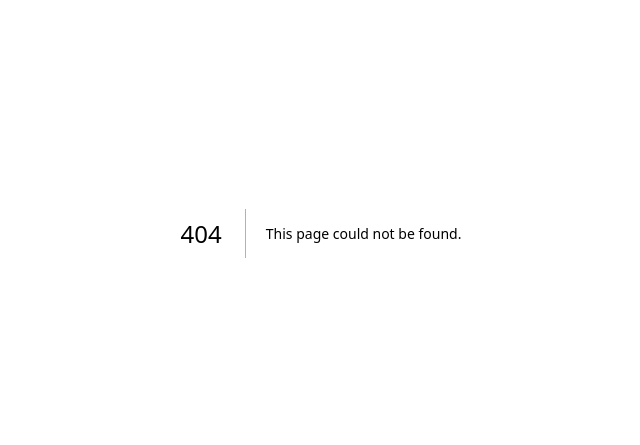
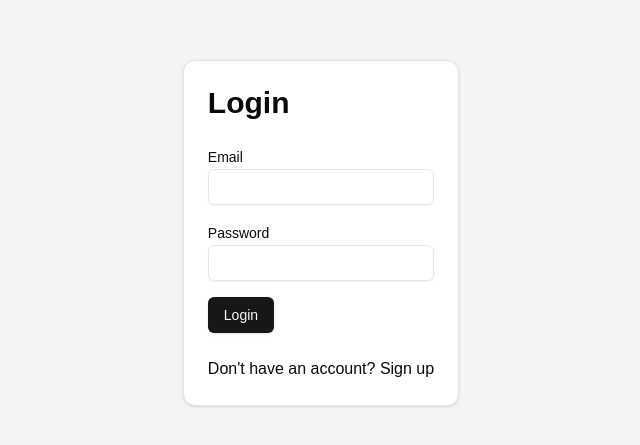
Before and after one commit to tq99/useless-gadget, a Next.js app: page /login in a window 1280 px wide. Before the commit this address had no page. Shown: the part 167-612 px from the top of the page, without its empty margins (319-959 px from the left). Built offline with nearby package versions, Linux system fonts and the light colour scheme.

Commit message:
added login a page

```diff
--- a/app/home/page.tsx
+++ b/app/home/page.tsx
@@ -1,17 +1,53 @@
-import { Button } from "@/components/ui/button"
-const HomePage = ()=>{
+// app/page.tsx
 
+"use client"; // Marking this component as a client component
+
+import Image from 'next/image';
+import { Button } from '@/components/ui/button'; // Adjust the import path based on your setup
+
+export default function Home() {
     return (
-        <div>
-            <div>
+        <div className="flex flex-col items-center justify-start min-h-screen bg-gray-100">
+            {/* Header Section */}
+            <header className="w-full p-4 bg-blue-600 text-white flex justify-between items-center">
+                <h1 className="text-2xl font-bold">Useless Gadget</h1>
+                <Button variant="outline" className="text-white">Login</Button>
+            </header>
 
-                Helooo
-                <Button/>
-            </div>
+            {/* Main Content */}
+            <main className="flex flex-col items-center space-y-8 mt-8 w-full">
+
+                {/* Section 1 - Full Width with Max Width */}
+                <section className="flex items-start bg-white shadow-md rounded-lg p-4 w-full max-w-[calc(100%-2rem)]">
+                    <Image src="/path/to/image1.jpg" alt="Image 1" width={150} height={150} className="mr-4" />
+                    <div className="flex flex-col">
+                        <h2 className="text-xl font-semibold">Section 1 Title</h2>
+                        <p>This is some description text for section 1.</p>
+                        <Button className="mt-2">Learn More</Button>
+                    </div>
+                </section>
+
+                {/* Section 2 */}
+                <section className="flex items-start bg-white shadow-md rounded-lg p-4 w-full max-w-[calc(100%-2rem)]">
+                    <Image src="/path/to/image2.jpg" alt="Image 2" width={150} height={150} className="mr-4" />
+                    <div className="flex flex-col">
+                        <h2 className="text-xl font-semibold">Section 2 Title</h2>
+                        <p>This is some description text for section 2.</p>
+                        <Button className="mt-2">Learn More</Button>
+                    </div>
+                </section>
+
+                {/* Section 3 */}
+                <section className="flex items-start bg-white shadow-md rounded-lg p-4 w-full max-w-[calc(100%-2rem)]">
+                    <Image src="/path/to/image3.jpg" alt="Image 3" width={150} height={150} className="mr-4" />
+                    <div className="flex flex-col">
+                        <h2 className="text-xl font-semibold">Section 3 Title</h2>
+                        <p>This is some description text for section 3.</p>
+                        <Button className="mt-2">Learn More</Button>
+                    </div>
+                </section>
+
+            </main>
         </div>
-    )
-
+    );
 }
-
-
-export default HomePage
--- /dev/null
+++ b/app/login/page.tsx
@@ -0,0 +1,70 @@
+"use client";
+import { useState } from 'react';
+import { Button } from '@/components/ui/button';
+import { Card, CardHeader, CardContent, CardFooter } from '@/components/ui/card';
+import { Label } from '@/components/ui/label';
+import { Input } from '@/components/ui/input';
+
+export default function LoginPage() {
+    const [email, setEmail] = useState('');
+    const [password, setPassword] = useState('');
+    const [error, setError] = useState('');
+
+    const handleSubmit = async (e: React.FormEvent) => {
+        e.preventDefault();
+        // Implement your login logic here
+        // For example, call an API to authenticate the user
+        const res = await fetch('/api/auth/login', {
+            method: 'POST',
+            headers: {
+                'Content-Type': 'application/json',
+            },
+            body: JSON.stringify({ email, password }),
+        });
+
+        if (!res.ok) {
+            setError('Login failed. Please check your credentials.');
+        } else {
+            // Handle successful login (e.g., redirect or update state)
+        }
+    };
+
+    return (
+        <div className="flex items-center justify-center min-h-screen bg-gray-100">
+            <Card>
+                <CardHeader>
+                    <h2 className="text-3xl font-bold">Login</h2>
+                </CardHeader>
+                <CardContent>
+                    <form onSubmit={handleSubmit}>
+                        {error && <p className="text-red-500">{error}</p>}
+                        <div className="mb-4">
+                            <Label htmlFor="email">Email</Label>
+                            <Input
+                                id="email"
+                                type="email"
+                                value={email}
+                                onChange={(e) => setEmail(e.target.value)}
+                                required
+                            />
+                        </div>
+                        <div className="mb-4">
+                            <Label htmlFor="password">Password</Label>
+                            <Input
+                                id="password"
+                                type="password"
+                                value={password}
+                                onChange={(e) => setPassword(e.target.value)}
+                                required
+                            />
+                        </div>
+                        <Button type="submit">Login</Button>
+                    </form>
+                </CardContent>
+                <CardFooter>
+                    <p>Don't have an account? <a href="/signup">Sign up</a></p>
+                </CardFooter>
+            </Card>
+        </div>
+    );
+}
--- /dev/null
+++ b/components/ui/card.tsx
@@ -0,0 +1,76 @@
+import * as React from "react"
+
+import { cn } from "@/lib/utils"
+
+const Card = React.forwardRef<
+  HTMLDivElement,
+  React.HTMLAttributes<HTMLDivElement>
+>(({ className, ...props }, ref) => (
+  <div
+    ref={ref}
+    className={cn(
+      "rounded-xl border bg-card text-card-foreground shadow",
+      className
+    )}
+    {...props}
+  />
+))
+Card.displayName = "Card"
+
+const CardHeader = React.forwardRef<
+  HTMLDivElement,
+  React.HTMLAttributes<HTMLDivElement>
+>(({ className, ...props }, ref) => (
+  <div
+    ref={ref}
+    className={cn("flex flex-col space-y-1.5 p-6", className)}
+    {...props}
+  />
+))
+CardHeader.displayName = "CardHeader"
+
+const CardTitle = React.forwardRef<
+  HTMLParagraphElement,
+  React.HTMLAttributes<HTMLHeadingElement>
+>(({ className, ...props }, ref) => (
+  <h3
+    ref={ref}
+    className={cn("font-semibold leading-none tracking-tight", className)}
+    {...props}
+  />
+))
+CardTitle.displayName = "CardTitle"
+
+const CardDescription = React.forwardRef<
+  HTMLParagraphElement,
+  React.HTMLAttributes<HTMLParagraphElement>
+>(({ className, ...props }, ref) => (
+  <p
+    ref={ref}
+    className={cn("text-sm text-muted-foreground", className)}
+    {...props}
+  />
+))
+CardDescription.displayName = "CardDescription"
+
+const CardContent = React.forwardRef<
+  HTMLDivElement,
+  React.HTMLAttributes<HTMLDivElement>
+>(({ className, ...props }, ref) => (
+  <div ref={ref} className={cn("p-6 pt-0", className)} {...props} />
+))
+CardContent.displayName = "CardContent"
+
+const CardFooter = React.forwardRef<
+  HTMLDivElement,
+  React.HTMLAttributes<HTMLDivElement>
+>(({ className, ...props }, ref) => (
+  <div
+    ref={ref}
+    className={cn("flex items-center p-6 pt-0", className)}
+    {...props}
+  />
+))
+CardFooter.displayName = "CardFooter"
+
+export { Card, CardHeader, CardFooter, CardTitle, CardDescription, CardContent }
--- /dev/null
+++ b/components/ui/input.tsx
@@ -0,0 +1,25 @@
+import * as React from "react"
+
+import { cn } from "@/lib/utils"
+
+export interface InputProps
+  extends React.InputHTMLAttributes<HTMLInputElement> {}
+
+const Input = React.forwardRef<HTMLInputElement, InputProps>(
+  ({ className, type, ...props }, ref) => {
+    return (
+      <input
+        type={type}
+        className={cn(
+          "flex h-9 w-full rounded-md border border-input bg-transparent px-3 py-1 text-sm shadow-sm transition-colors file:border-0 file:bg-transparent file:text-sm file:font-medium file:text-foreground placeholder:text-muted-foreground focus-visible:outline-none focus-visible:ring-1 focus-visible:ring-ring disabled:cursor-not-allowed disabled:opacity-50",
+          className
+        )}
+        ref={ref}
+        {...props}
+      />
+    )
+  }
+)
+Input.displayName = "Input"
+
+export { Input }
--- /dev/null
+++ b/components/ui/label.tsx
@@ -0,0 +1,26 @@
+"use client"
+
+import * as React from "react"
+import * as LabelPrimitive from "@radix-ui/react-label"
+import { cva, type VariantProps } from "class-variance-authority"
+
+import { cn } from "@/lib/utils"
+
+const labelVariants = cva(
+  "text-sm font-medium leading-none peer-disabled:cursor-not-allowed peer-disabled:opacity-70"
+)
+
+const Label = React.forwardRef<
+  React.ElementRef<typeof LabelPrimitive.Root>,
+  React.ComponentPropsWithoutRef<typeof LabelPrimitive.Root> &
+    VariantProps<typeof labelVariants>
+>(({ className, ...props }, ref) => (
+  <LabelPrimitive.Root
+    ref={ref}
+    className={cn(labelVariants(), className)}
+    {...props}
+  />
+))
+Label.displayName = LabelPrimitive.Root.displayName
+
+export { Label }
--- a/package.json
+++ b/package.json
@@ -10,6 +10,7 @@
   },
   "dependencies": {
     "@radix-ui/react-icons": "^1.3.0",
+    "@radix-ui/react-label": "^2.1.0",
     "@radix-ui/react-slot": "^1.1.0",
     "class-variance-authority": "^0.7.0",
     "clsx": "^2.1.1",
```
Also changed, not shown: 1 other file (tests, documents, lock files or other folders).
